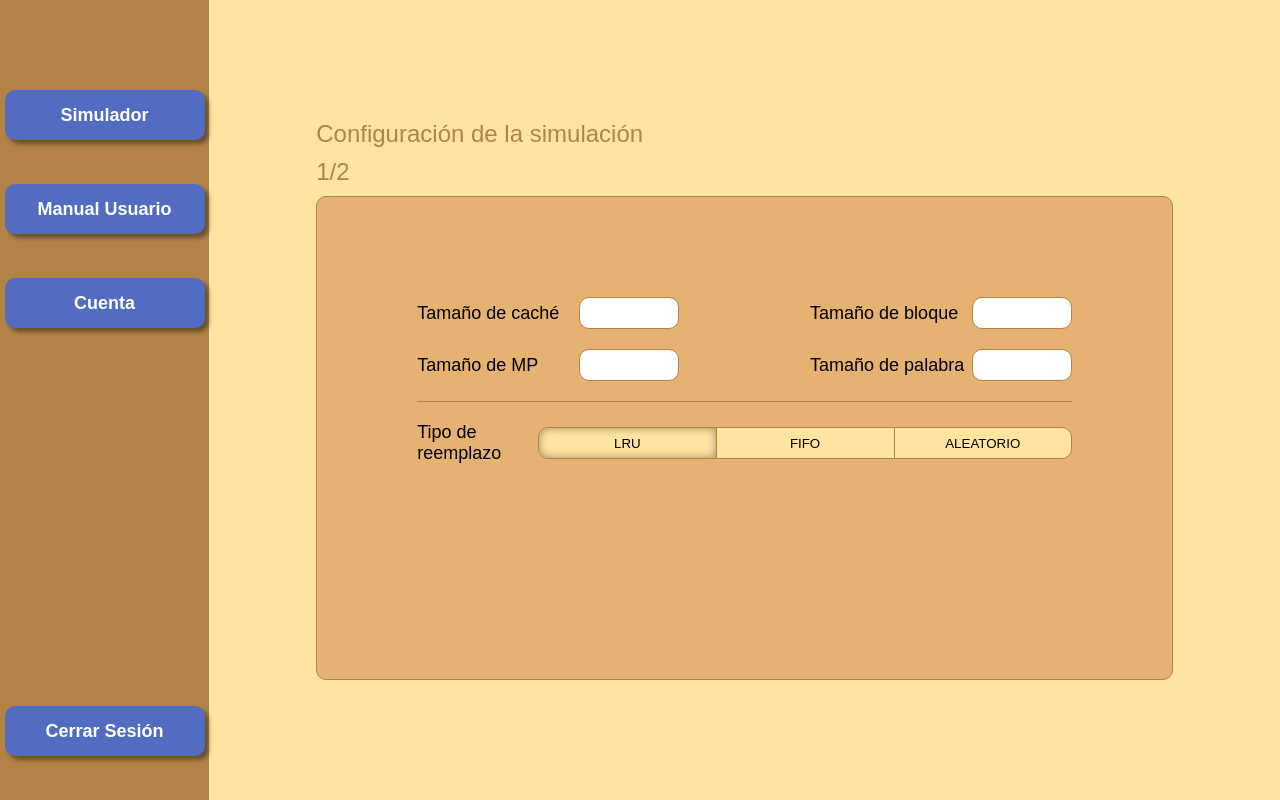
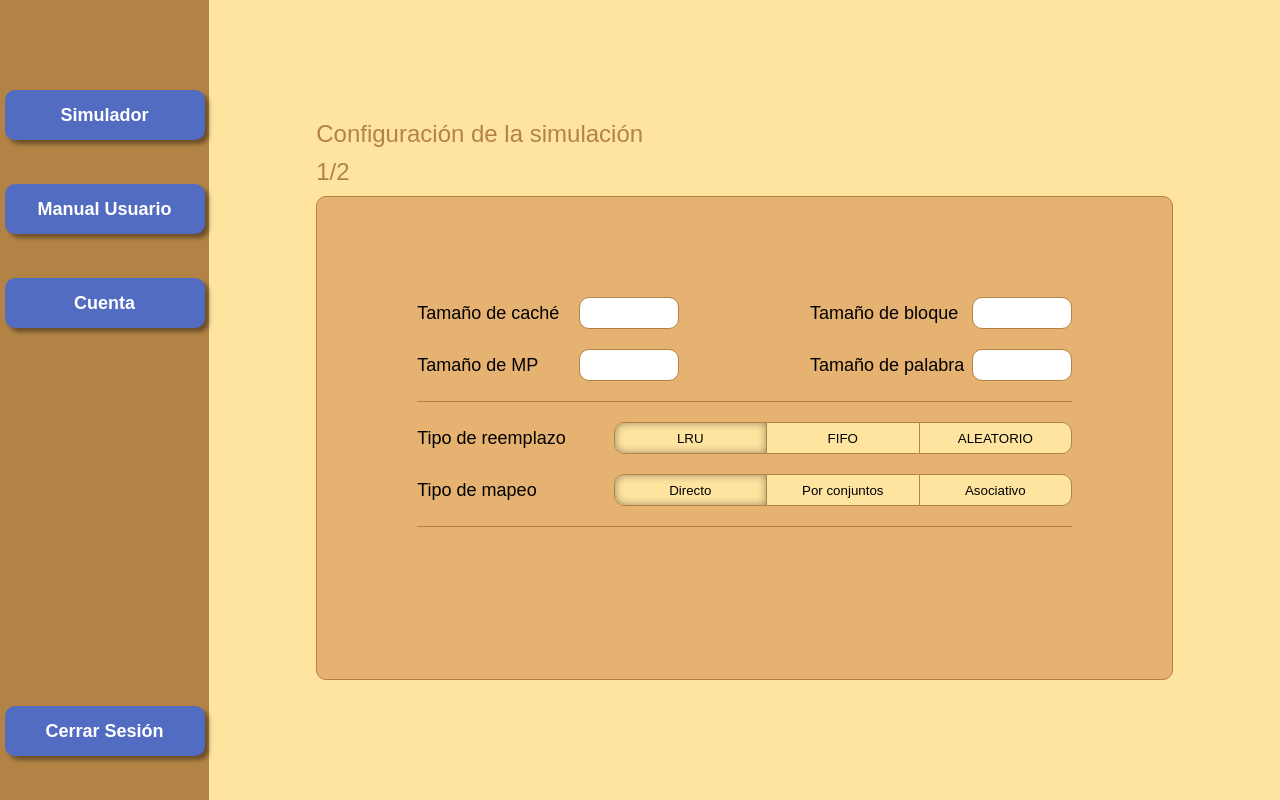
Before and after one commit to eloy98g/cache-simulator, a React app: page /dashboard in a window 1280 px wide. Both pictures are taken after a click on the button "Simulador". Built offline with nearby package versions, Linux system fonts and the light colour scheme.

Commit message:
simulator input minor changes (2/3)

```diff
--- a/src/components/SimulatorInput.jsx
+++ b/src/components/SimulatorInput.jsx
@@ -28,11 +28,16 @@ const SimulatorInput = () => {
             <input type="text" className="sim-input" />
           </div>
         </div>
-        <div className="sim-separator" />
-        <div className="content-row" style={{marginTop: '20px'}}>
+        <div className="sim-separator" style={{marginBottom: '20px'}} />
+        <div className="content-row">
           <p className="sim-title">Tipo de reemplazo</p>
           <ItemSelection items={['LRU', 'FIFO', 'ALEATORIO']} />
         </div>
+        <div className="content-row" style={{marginTop: '20px'}}>
+          <p className="sim-title">Tipo de mapeo</p>
+          <ItemSelection items={['Directo', 'Por conjuntos', 'Asociativo']} />
+        </div>
+        <div className="sim-separator" style={{marginTop: '20px'}} />
       </div>
     </div>
   );
--- a/src/styles/components/ItemSelection.scss
+++ b/src/styles/components/ItemSelection.scss
@@ -1,7 +1,7 @@
 @import '../Vars.scss';
 
 .container {
-  width: 100%;
+  width: 70%;
   height: 32px;
   border-radius: 10px;
   display: flex;
```
